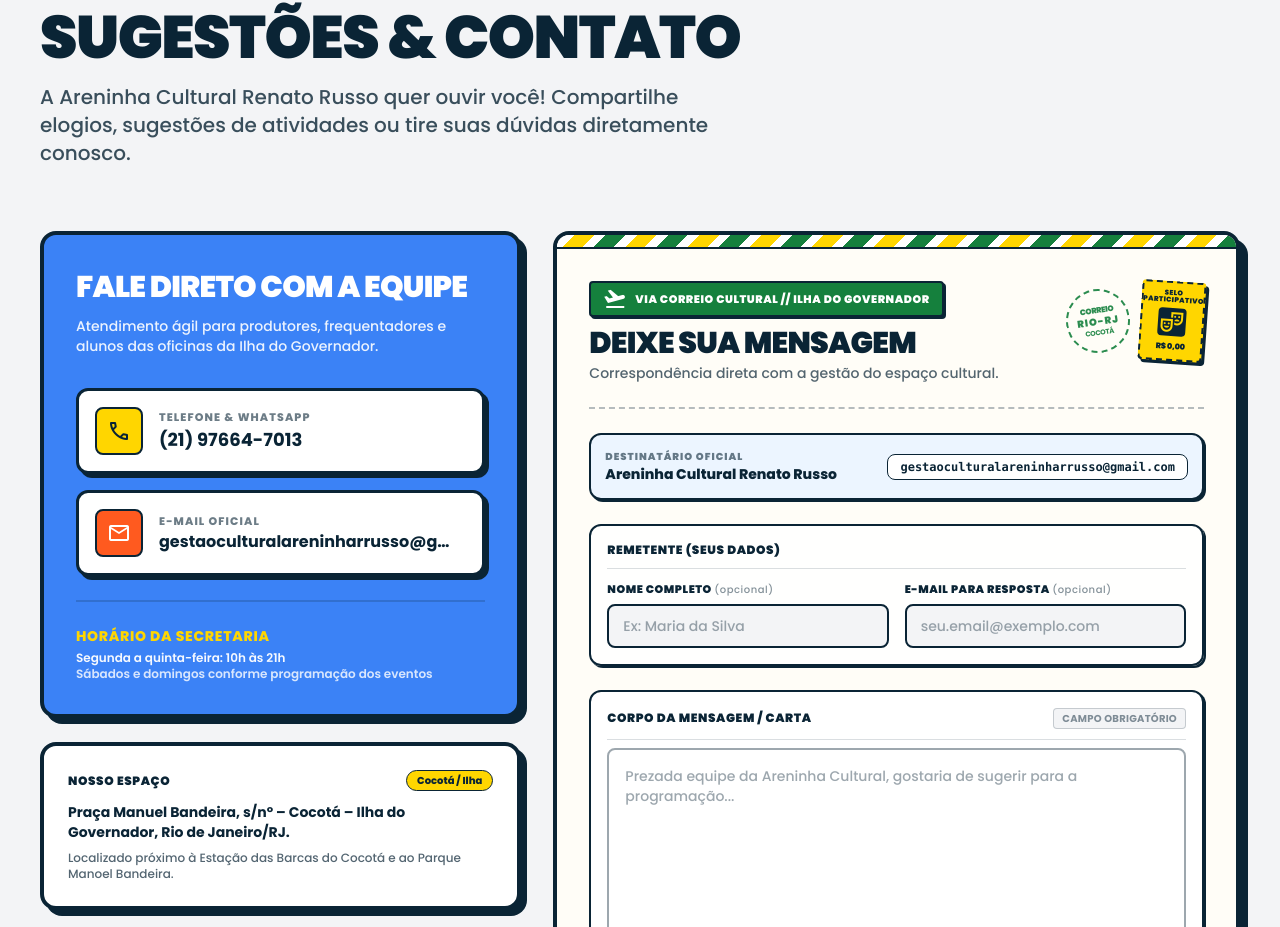
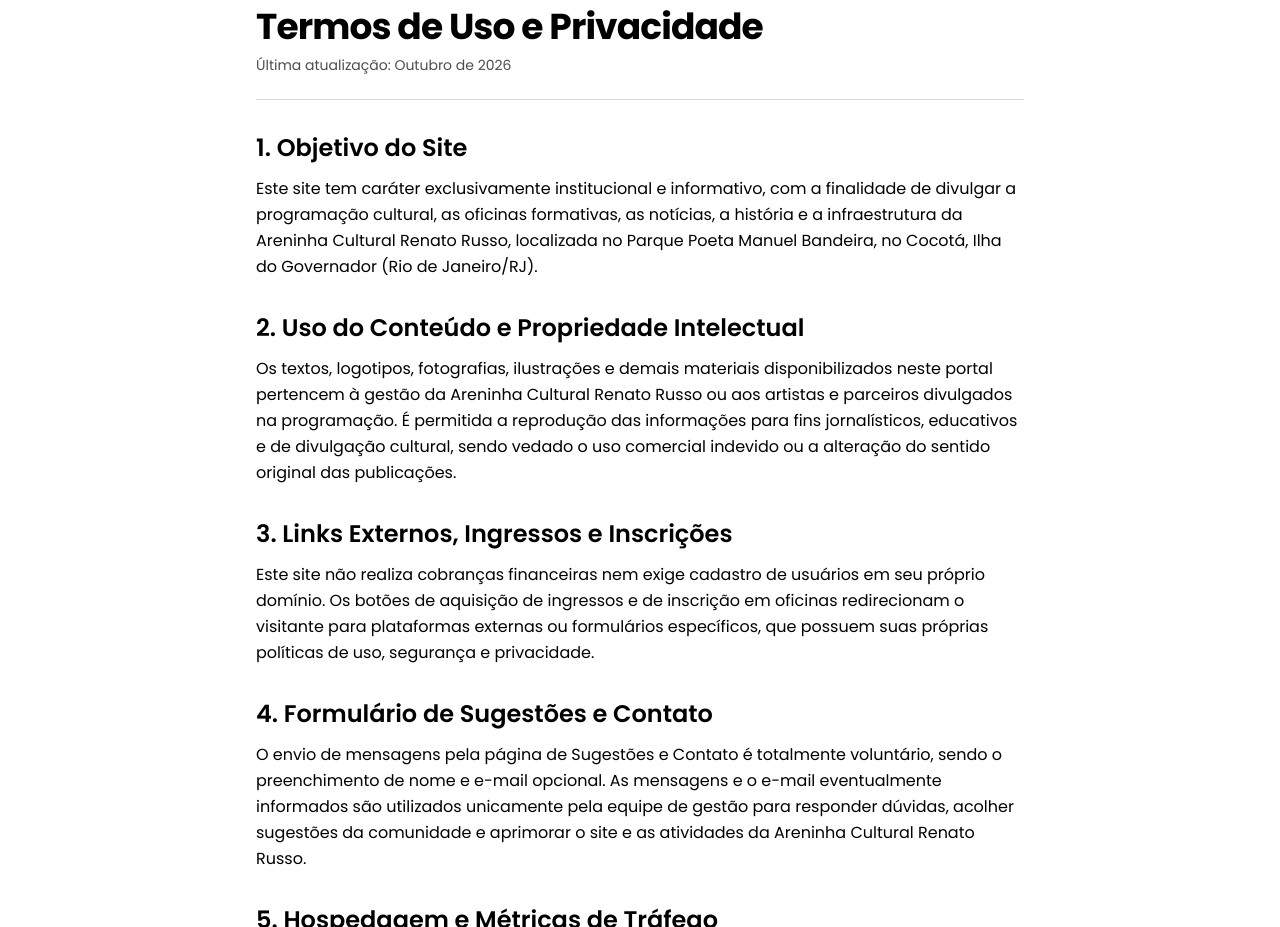
Before and after one commit to lmendesdev/Areninha-Renato-Russo, a React (Vite) app in the folder front/: page / in a window 1280 px wide. Shown: the part 173-1100 px from the top of the page. Built offline with nearby package versions, Linux system fonts and the light colour scheme.

Commit message:
feature: pagina de termos de uso

```diff
--- a/front/src/App.tsx
+++ b/front/src/App.tsx
@@ -1,8 +1,8 @@
-import Contato  from "./pages/Contato";
+import TermosDeUso  from "./pages/TermosDeUso";
 function App() {
   return (
     <div className="min-h-screen bg-bg-whiteCustom text-brand-darkCustom flex flex-col">
-      <Contato />
+      <TermosDeUso />
     </div>
   );
 }
--- /dev/null
+++ b/front/src/pages/TermosDeUso.tsx
@@ -0,0 +1,112 @@
+import { Header } from "../components/Header-Footer/Header";
+import { Footer } from "../components/Header-Footer/Footer";
+
+export function TermosDeUso() {
+  return (
+    <div className="bg-bg-whiteCustom text-black font-sans antialiased min-h-screen flex flex-col">
+      <Header />
+
+      <main className="grow py-12 md:py-20 px-6 md:px-12">
+        <article className="max-w-3xl mx-auto space-y-8">
+          <header className="border-b border-black/15 pb-6">
+            <h1 className="text-3xl md:text-4xl font-bold text-black tracking-tight mb-2">
+              Termos de Uso e Privacidade
+            </h1>
+            <p className="text-sm text-black/70">
+              Última atualização: Outubro de 2026
+            </p>
+          </header>
+          <section className="space-y-3">
+            <h2 className="text-xl md:text-2xl font-semibold text-black">
+              1. Objetivo do Site
+            </h2>
+            <p className="text-base leading-relaxed text-black">
+              Este site tem caráter exclusivamente institucional e informativo,
+              com a finalidade de divulgar a programação cultural, as oficinas
+              formativas, as notícias, a história e a infraestrutura da Areninha
+              Cultural Renato Russo, localizada no Parque Poeta Manuel Bandeira,
+              no Cocotá, Ilha do Governador (Rio de Janeiro/RJ).
+            </p>
+          </section>
+
+          <section className="space-y-3">
+            <h2 className="text-xl md:text-2xl font-semibold text-black">
+              2. Uso do Conteúdo e Propriedade Intelectual
+            </h2>
+            <p className="text-base leading-relaxed text-black">
+              Os textos, logotipos, fotografias, ilustrações e demais materiais
+              disponibilizados neste portal pertencem à gestão da Areninha
+              Cultural Renato Russo ou aos artistas e parceiros divulgados na
+              programação. É permitida a reprodução das informações para fins
+              jornalísticos, educativos e de divulgação cultural, sendo vedado o
+              uso comercial indevido ou a alteração do sentido original das
+              publicações.
+            </p>
+          </section>
+
+          <section className="space-y-3">
+            <h2 className="text-xl md:text-2xl font-semibold text-black">
+              3. Links Externos, Ingressos e Inscrições
+            </h2>
+            <p className="text-base leading-relaxed text-black">
+              Este site não realiza cobranças financeiras nem exige cadastro de
+              usuários em seu próprio domínio. Os botões de aquisição de
+              ingressos e de inscrição em oficinas redirecionam o visitante para
+              plataformas externas ou formulários específicos, que possuem suas
+              próprias políticas de uso, segurança e privacidade.
+            </p>
+          </section>
+          <section className="space-y-3">
+            <h2 className="text-xl md:text-2xl font-semibold text-black">
+              4. Formulário de Sugestões e Contato
+            </h2>
+            <p className="text-base leading-relaxed text-black">
+              O envio de mensagens pela página de Sugestões e Contato é
+              totalmente voluntário, sendo o preenchimento de nome e e-mail
+              opcional. As mensagens e o e-mail eventualmente informados são
+              utilizados unicamente pela equipe de gestão para responder dúvidas,
+              acolher sugestões da comunidade e aprimorar o site e as atividades
+              da Areninha Cultural Renato Russo.
+            </p>
+          </section>
+          <section className="space-y-3">
+            <h2 className="text-xl md:text-2xl font-semibold text-black">
+              5. Hospedagem e Métricas de Tráfego
+            </h2>
+            <p className="text-base leading-relaxed text-black">
+              Este portal é hospedado em uma plataforma virtual que coleta métricas
+              técnicas e estatísticas agregadas de acesso (como volume de
+              visitas, páginas mais acessadas, tipo de navegador e desempenho de
+              carregamento). Esses dados são anônimos, não identificam
+              pessoalmente o visitante e são utilizados apenas para monitorar a
+              estabilidade e melhorar a experiência de navegação do site.
+            </p>
+          </section>
+
+          <section className="space-y-3">
+            <h2 className="text-xl md:text-2xl font-semibold text-black">
+              6. Atualizações e Contato Oficial
+            </h2>
+            <p className="text-base leading-relaxed text-black">
+              A programação de eventos, os horários das oficinas e o conteúdo
+              destes Termos de Uso podem ser atualizados a qualquer momento, sem
+              aviso prévio, para refletir mudanças operacionais do espaço
+              cultural. Em caso de dúvidas ou solicitações, entre em contato pelo
+              e-mail oficial:{" "}
+              <a
+                href="mailto:gestaoculturalareninharrusso@gmail.com"
+                className="underline font-medium"
+              >
+                gestaoculturalareninharrusso@gmail.com
+              </a>
+              .
+            </p>
+          </section>
+        </article>
+      </main>
+      <Footer />
+    </div>
+  );
+}
+
+export default TermosDeUso;
```
